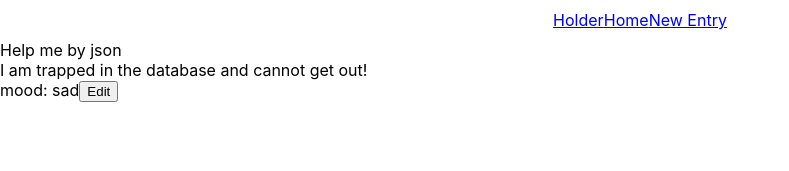
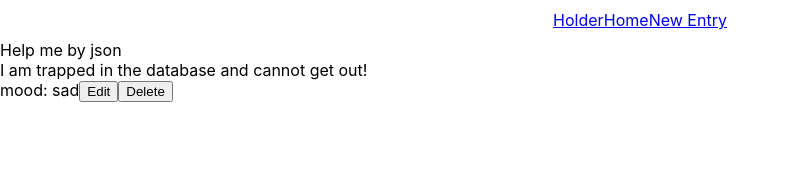
Before and after one commit to jlswift2/phase-2-project, a React (Create React App) app: page /Entry/1 in a window 1280 px wide. Shown: the top 171 px of the page, without its empty margins (0-789 px from the left). Built offline with nearby package versions, Linux system fonts and the light colour scheme; data requests are answered from the project's data file.

Commit message:
Add delete button and functionality to Entry

```diff
--- a/src/components/Entry.js
+++ b/src/components/Entry.js
@@ -1,9 +1,9 @@
 import React, { useState, useEffect } from 'react'
-import { Link, useParams } from "react-router-dom";
+import { Link, useParams, useHistory } from "react-router-dom";
 
 function Entry() {
   const { id } = useParams();
-
+  const history =useHistory()
   const [entry, setEntry] = useState({});
 
   useEffect(() => {
@@ -11,6 +11,14 @@ function Entry() {
     .then(res => res.json())
     .then(data => setEntry(data));
   }, [id]);
+
+  function handleDelete(e) {
+      fetch(`http://localhost:8002/journals/${id}`, {
+        method: "DELETE",
+      })
+        .then((r) => r.json())
+        .then(() => history.push("/"));
+    }
 
   return (
     <div>
@@ -22,6 +30,7 @@ function Entry() {
       <Link to={`/Entry/${entry.id}/Edit`}>
         <button>Edit</button>
       </Link>
+      <button onClick={handleDelete}>Delete</button>
     </div>
   )
 }
```
